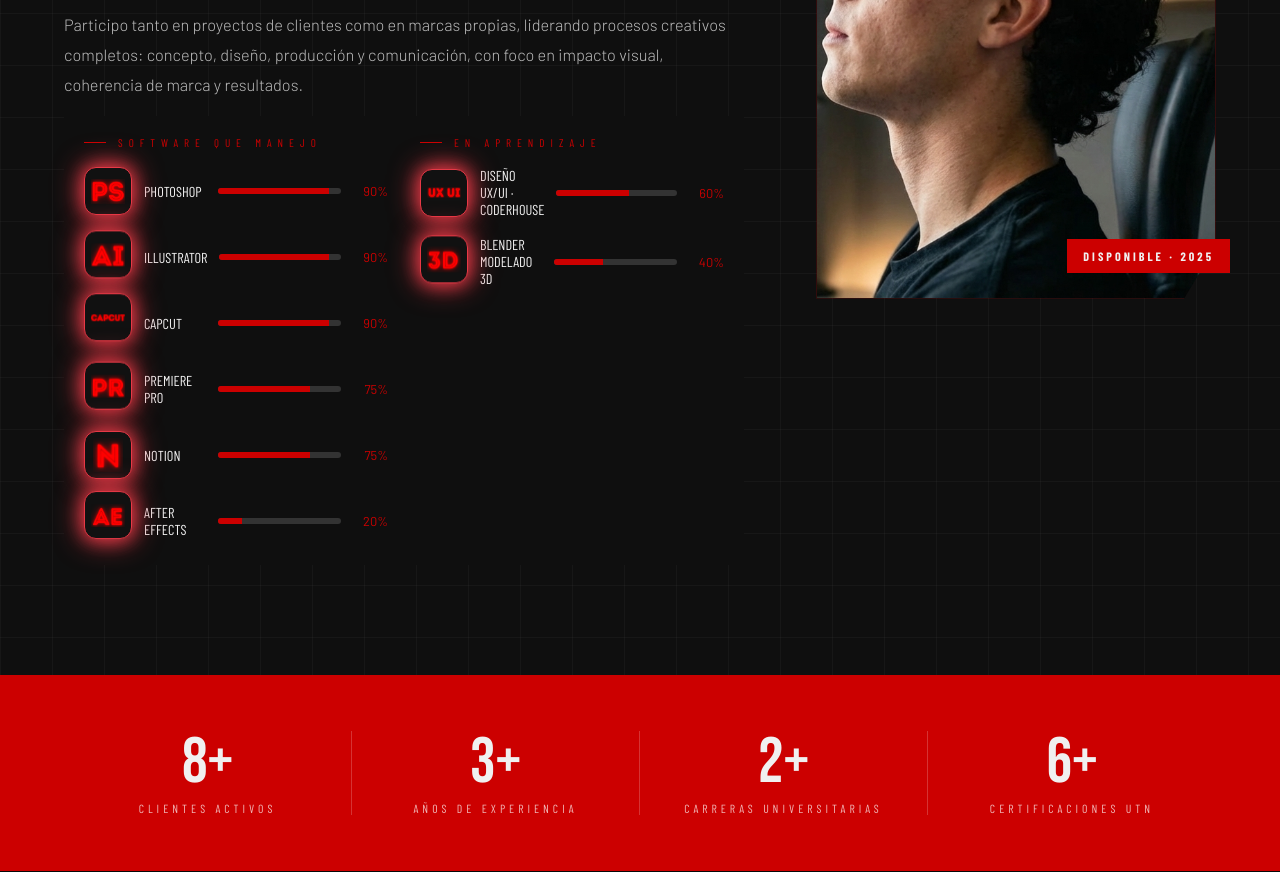
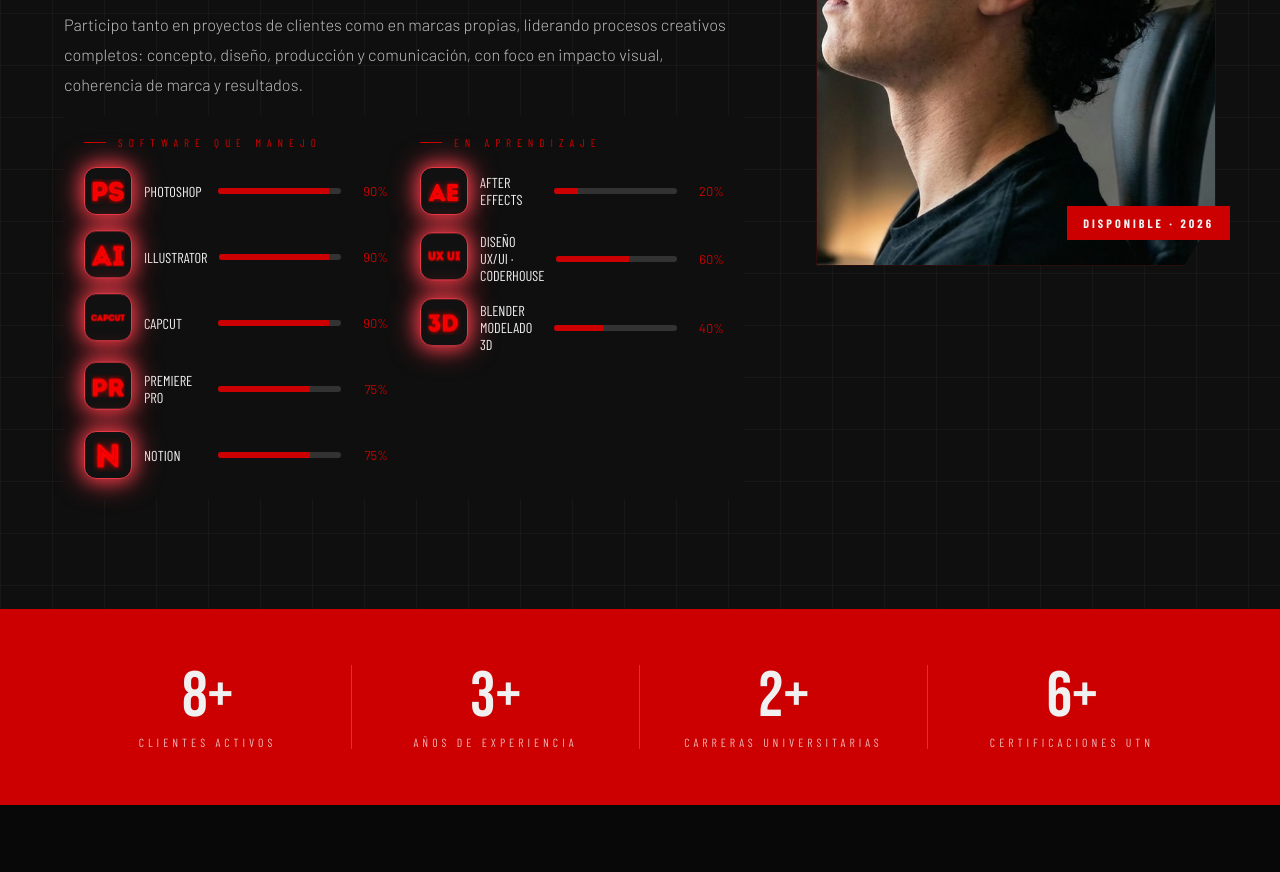
Before and after one commit to valentinsanchez1243-cyber/portfolio-valentin, a plain HTML site: page index.html in a window 1280 px wide. Shown: the part 1480-2352 px from the top of the page. Drawn offline with nearby package versions, Linux system fonts and the light colour scheme; a web font is replaced by a local one.

Commit message:
descripcion del cambio

```diff
--- a/index.html
+++ b/index.html
@@ -2103,6 +2103,10 @@
             </div>
             <span class="skill-pct">75%</span>
           </div>
+
+        </div>
+        <div class="skill-group">
+          <div class="sl">EN APRENDIZAJE</div>
           <div class="skill-item">
             <span class="skill-icon"><img src="LOGOS SOFTWARE/aftereffects.png" alt="After Effects"></span>
             <span class="skill-name">After Effects</span>
@@ -2111,9 +2115,6 @@
             </div>
             <span class="skill-pct">20%</span>
           </div>
-        </div>
-        <div class="skill-group">
-          <div class="sl">EN APRENDIZAJE</div>
           <div class="skill-item">
             <span class="skill-icon"><img src="LOGOS SOFTWARE/diseño ux ui.png" alt="Diseño UX/UI"></span>
             <span class="skill-name">Diseño UX/UI · Coderhouse</span>
@@ -2139,7 +2140,7 @@
         <img src="IMAGENES MIAS/decostado.png" alt="Valentín Sánchez"
           style="width:100%;height:100%;object-fit:cover;object-position: 100% center;">
       </div>
-      <div class="pbg pb1">Disponible · 2025</div>
+      <div class="pbg pb1">Disponible · 2026</div>
       <div class="pbg pb2">Inglés B2</div>
     </div>
   </section>
```
